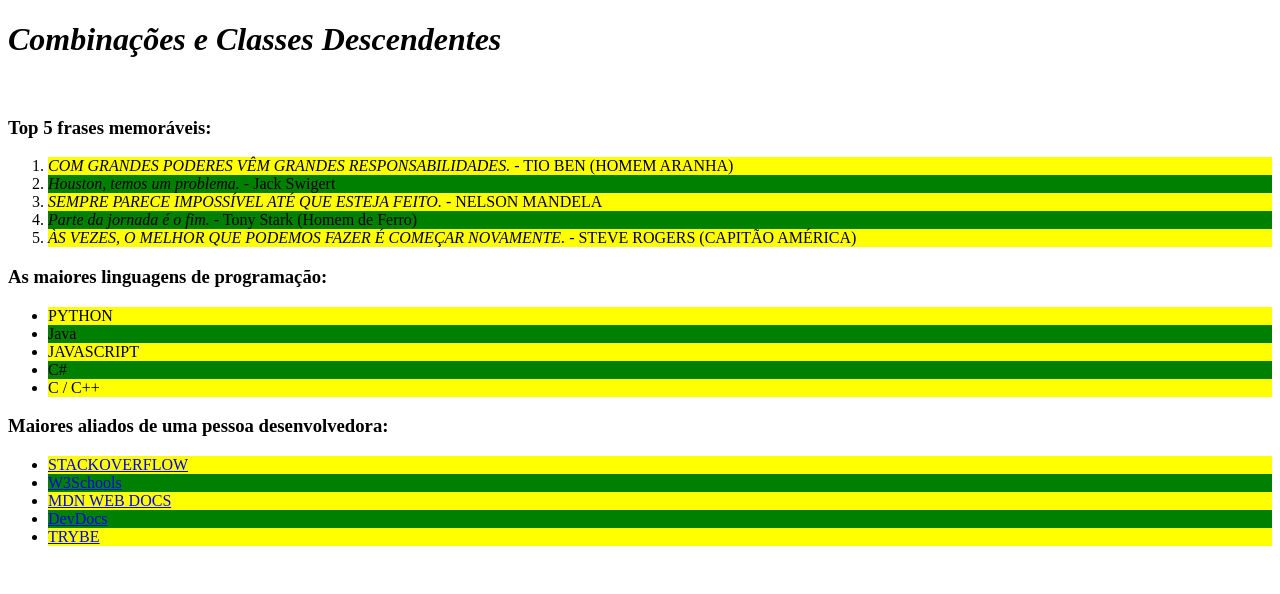
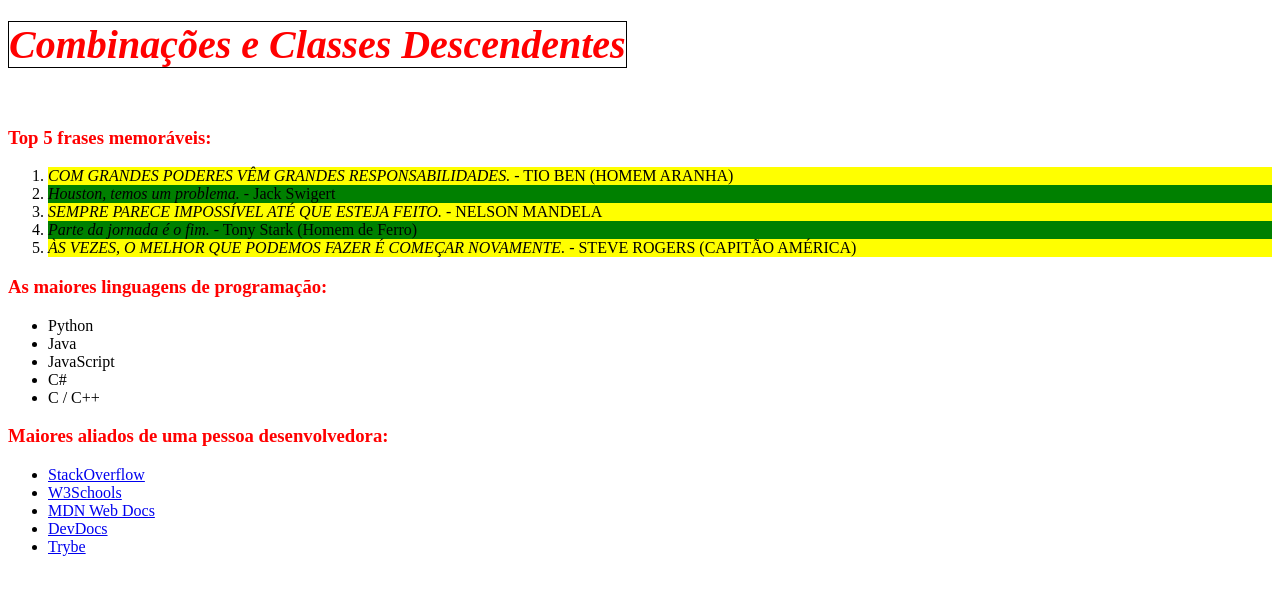
Before and after one commit to MateusDDev/trybe-exercicios, a plain HTML site: page fundamentos/secao-02-introducao-a-html-e-css/dia-03-html-e-css-seletores-e-posicionamento/index5.html in a window 1280 px wide. Drawn offline with Linux system fonts and the light colour scheme.

Commit message:
Tag h1-h3 estilizada

```diff
--- a/fundamentos/secao-02-introducao-a-html-e-css/dia-03-html-e-css-seletores-e-posicionamento/style5.css
+++ b/fundamentos/secao-02-introducao-a-html-e-css/dia-03-html-e-css-seletores-e-posicionamento/style5.css
@@ -1,7 +1,14 @@
-li:nth-child(odd) {
+ol li:nth-child(odd) {
     background-color: yellow;
     text-transform: uppercase;
 }
-li:nth-child(even) {
+ol li:nth-child(even) {
     background-color: green;
 }
+h1, h2, h3{
+    color: red;
+}
+h1 em, h2 em, h3 em {
+    font-size: 40px;
+    border: 1px solid black;
+}
```
